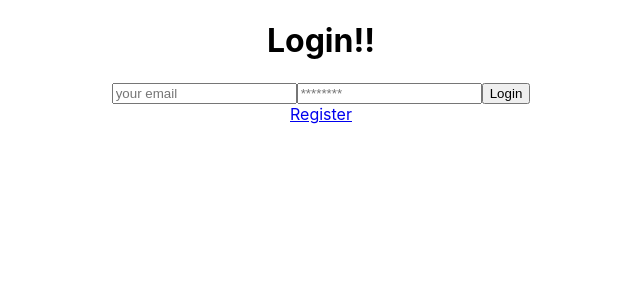
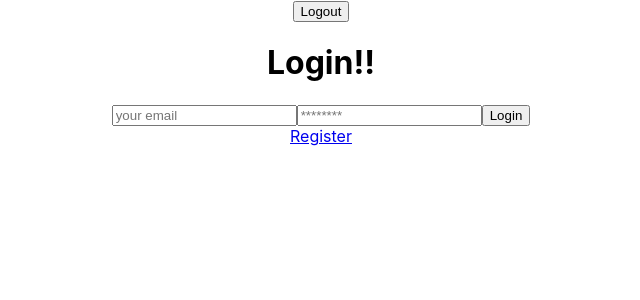
Before and after one commit to dipbazz/track-my-fitness-ui, a React (Create React App) app: page /login in a window 1280 px wide. Shown: the top 300 px of the page, without its empty margins (319-959 px from the left). Built offline with nearby package versions, Linux system fonts and the light colour scheme; sample sign-in values are in the browser's storage.

Commit message:
Add navbar component and fix the login method

```diff
--- a/src/App.js
+++ b/src/App.js
@@ -1,9 +1,13 @@
+import { useSelector } from 'react-redux';
 import './App.css';
 import Routes from './config/Routes';
+import NavbarContainer from './containers/NavbarContainer';
 
 function App() {
+  const isAuthenticated = useSelector((state) => state.auth.isAuthenticated);
   return (
     <div className="App">
+      {isAuthenticated ? <NavbarContainer /> : ''}
       <Routes />
     </div>
   );
--- a/src/components/Login.js
+++ b/src/components/Login.js
@@ -3,12 +3,12 @@ import PropTypes from 'prop-types';
 import { useEffect } from 'react';
 import { STATUS } from '../redux/actions/actionTypes';
 
-const Login = ({ loginUserAsync, auth }) => {
+const Login = ({ login, auth }) => {
   const history = useHistory();
   const handleSubmit = (e) => {
     e.preventDefault();
     const { email, password } = e.target;
-    loginUserAsync(email.value, password.value);
+    login(email.value, password.value);
   };
 
   useEffect(() => {
@@ -41,8 +41,13 @@ const Login = ({ loginUserAsync, auth }) => {
 };
 
 Login.propTypes = {
-  loginUserAsync: PropTypes.func.isRequired,
-  auth: PropTypes.objectOf(PropTypes.object).isRequired,
+  login: PropTypes.func.isRequired,
+  auth: PropTypes.shape({
+    isAuthenticated: PropTypes.bool,
+    status: PropTypes.string,
+    user: PropTypes.objectOf(PropTypes.object),
+    error: PropTypes.oneOfType([PropTypes.object, PropTypes.string]),
+  }).isRequired,
 };
 
 export default Login;
--- /dev/null
+++ b/src/components/Navbar.js
@@ -0,0 +1,19 @@
+import PropTypes from 'prop-types';
+
+const Navbar = ({ logout }) => {
+  const handleLogout = () => {
+    logout();
+  };
+
+  return (
+    <nav>
+      <button type="button" onClick={handleLogout}>Logout</button>
+    </nav>
+  );
+};
+
+Navbar.propTypes = {
+  logout: PropTypes.func.isRequired,
+};
+
+export default Navbar;
--- a/src/containers/LoginContainer.js
+++ b/src/containers/LoginContainer.js
@@ -7,7 +7,7 @@ const mapStateToProps = (state) => ({
 });
 
 const mapDispatchToProps = (dispatch) => ({
-  loginUserAsync: (email, password) => dispatch(loginUserAsync(email, password)),
+  login: (email, password) => dispatch(loginUserAsync(email, password)),
 });
 
 export default connect(mapStateToProps, mapDispatchToProps)(Login);
--- /dev/null
+++ b/src/containers/NavbarContainer.js
@@ -0,0 +1,9 @@
+import { connect } from 'react-redux';
+import Navbar from '../components/Navbar';
+import { logoutUserAsync } from '../redux/actions/thunk';
+
+const mapDispatchToProps = (dispatch) => ({
+  logout: () => dispatch(logoutUserAsync()),
+});
+
+export default connect(null, mapDispatchToProps)(Navbar);
--- a/src/utils/ProtectedRoute.js
+++ b/src/utils/ProtectedRoute.js
@@ -20,14 +20,12 @@ const ProtectedRoute = ({ children, isAuthenticated, ...rest }) => (
 );
 
 ProtectedRoute.propTypes = {
-  children: PropTypes.objectOf(PropTypes.object).isRequired,
+  children: PropTypes.element.isRequired,
   isAuthenticated: PropTypes.bool.isRequired,
 };
 
-const mapStateToProps = () => {
-  const isAuthenticated = Boolean(window.localStorage.getItem('token'));
-
-  return { isAuthenticated };
-};
+const mapStateToProps = (state) => ({
+  isAuthenticated: state.auth.isAuthenticated,
+});
 
 export default connect(mapStateToProps)(ProtectedRoute);
```
